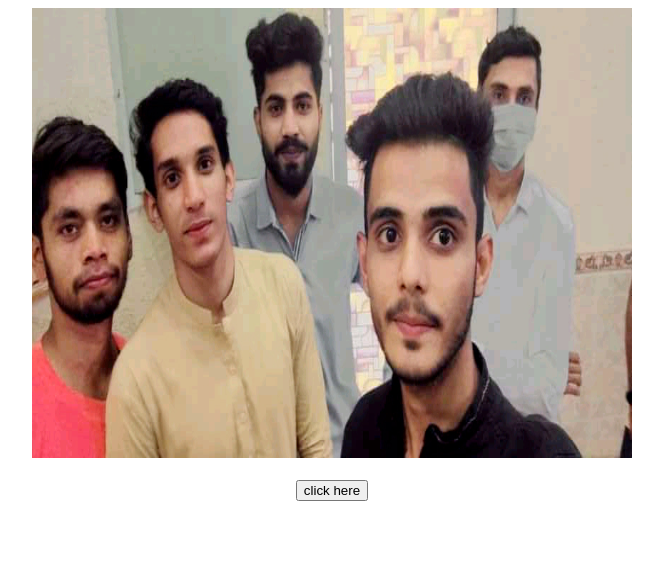
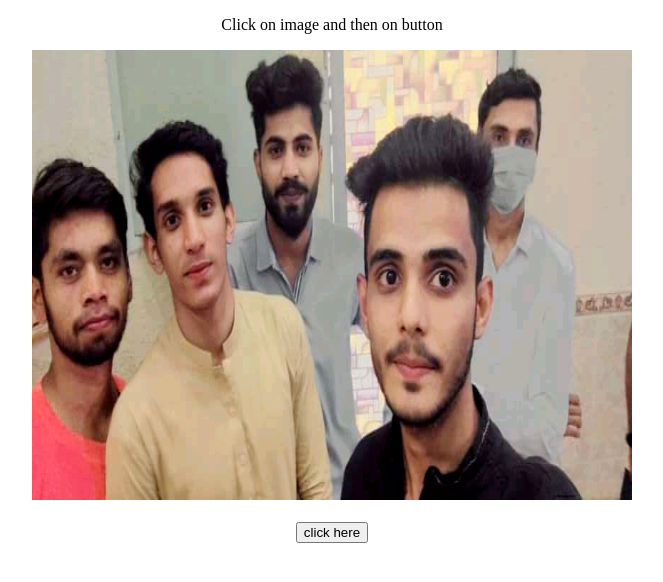
Before and after one commit to rajbhattia/imageEvents, a plain HTML site: page index.html in a window 1280 px wide. Shown: the whole page, without its empty margins (308-971 px from the left). Drawn offline with Linux system fonts and the light colour scheme.

Commit message:
Update index.html

```diff
--- a/index.html
+++ b/index.html
@@ -10,6 +10,7 @@
 </head>
 <body>
     <center>
+        <p>Click on image and then on button</p>
     <img src="ass/f.jpg" onMouseover="src='ass/s.jpg'"  onMouseout='src="ass/f.jpg" ' >
         <br><br>
         <button >click here</button>
```
